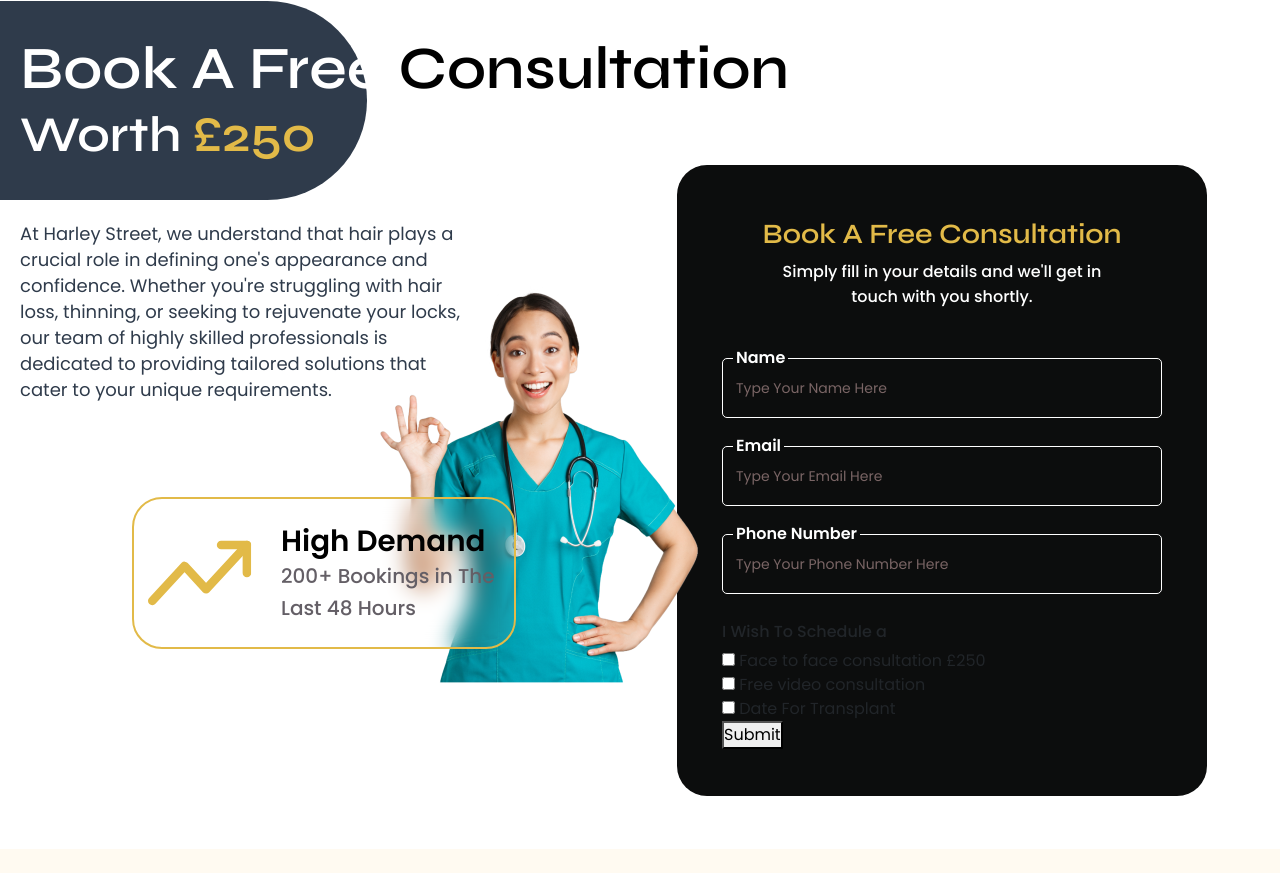
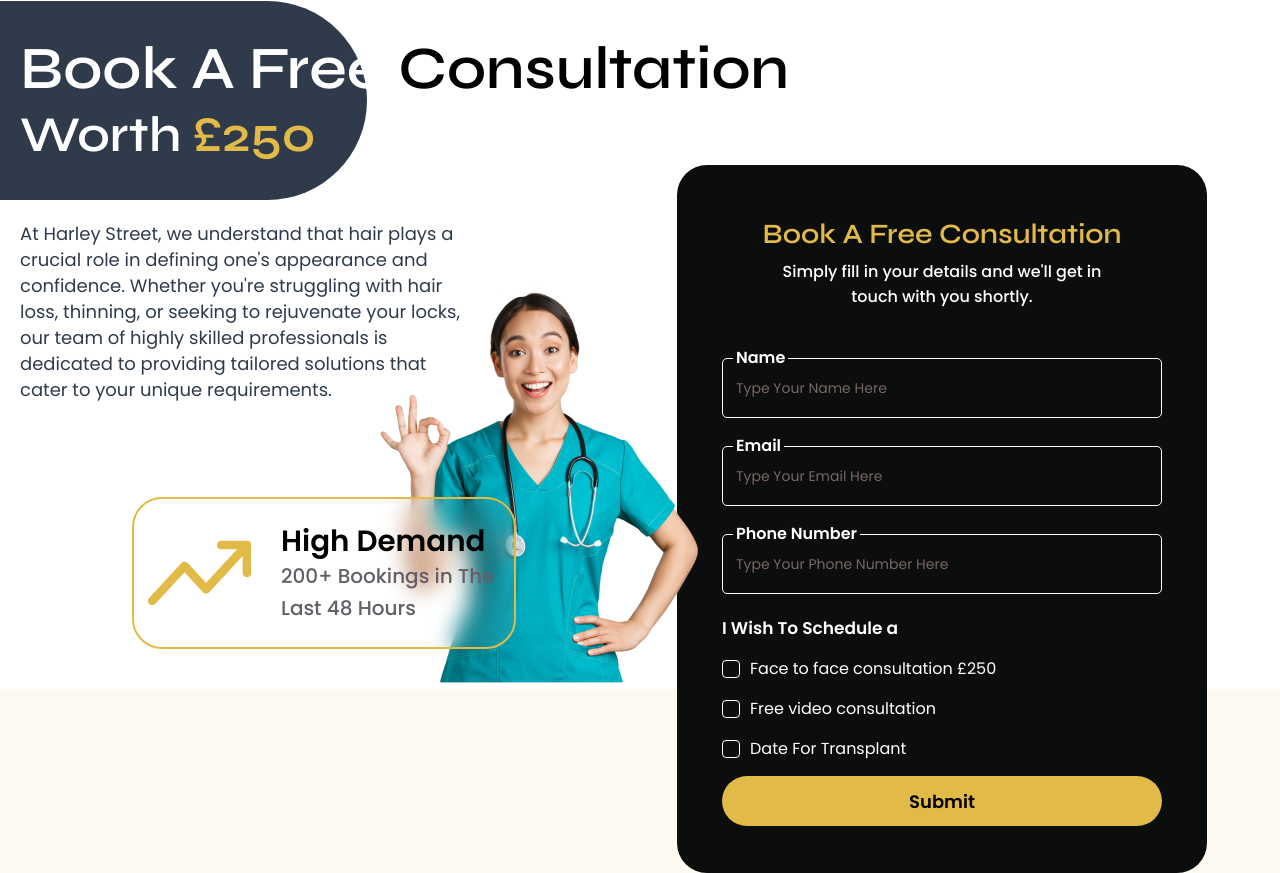
Before and after one commit to abdullahfi2189/harley-street, a plain HTML site: page index.html in a window 1280 px wide. Shown: the part 1550-2423 px from the top of the page. Before the commit the page ends 2399 px from the top, so only its background shows below. Drawn offline with nearby package versions, Linux system fonts and the light colour scheme.

Commit message:
modified

```diff
--- a/assets/scss/style.scss
+++ b/assets/scss/style.scss
@@ -350,8 +350,17 @@ ul {
 .book-consultation-section{
     background-color: #FFFFFF;
     padding-top: 113px;
-    padding-bottom: 53px;
-    position: relative;;
+    position: relative;
+    &::before{
+        content: '';
+        height: 184px;
+        padding-bottom: 0px;
+        z-index: 0;
+        position: absolute;
+        bottom: 0px;
+        width: 100%;
+        background: #FFFAF1
+    }
     &::after{
         content: '';
         background: #2F3B4B;
@@ -494,6 +503,21 @@ ul {
             margin: auto;
             margin-bottom: 49px;
         }
+        .submit-btn{
+            border-radius: 100px;
+            background: linear-gradient(0deg, #E2BA48 0%, #E2BA48 100%), #FFF;
+            height: 50px;
+            width: 100%;
+            color: #000;
+            text-align: center;
+            font-family: Poppins;
+            font-size: 18px;
+            font-style: normal;
+            font-weight: 600;
+            line-height: normal;
+            border: none;
+            outline: none;
+        }
     }
 }
 .hs-input {
@@ -534,4 +558,41 @@ ul {
         }
     }
 }
+
+.checkbox-group{
+    h6{
+        color: #FFF;
+        font-family: Poppins;
+        font-size: 17px;
+        font-style: normal;
+        font-weight: 600;
+        line-height: normal;
+        margin-top: -7px;
+        margin-bottom: 15px;
+    }
+    ul{
+        li{
+            display: flex;
+            align-items: flex-start;
+            justify-content: flex-start;
+            gap: 10px;
+            margin-bottom: 15px;
+            input{
+                margin-top: 4px;
+                height: 18px;
+                width: 18px;
+                background-color: transparent;
+                border: 1px solid #FFFFFF;
+            }
+        }
+    }
+    label{
+        color: #FFF;
+        font-family: Poppins;
+        font-size: 16px;
+        font-style: normal;
+        font-weight: 400;
+        line-height: normal;
+    }
+}
 /*-- book-consultation-section style end --*/
--- a/index.html
+++ b/index.html
@@ -192,12 +192,12 @@
                                     <div class="checkbox-group">
                                         <h6>I Wish To Schedule a</h6>
                                         <ul>
-                                            <li><input type="checkbox" name="option1"> <label for="option1">Face to face consultation £250</label></li>
-                                            <li><input type="checkbox" name="option2"> <label for="option2">Free video consultation</label></li>
-                                            <li><input type="checkbox" name="option3"> <label for="option3">Date For Transplant</label></li>
+                                            <li><input class="form-check-input" type="checkbox" name="option1"> <label for="option1">Face to face consultation £250</label></li>
+                                            <li><input class="form-check-input" type="checkbox" name="option2"> <label for="option2">Free video consultation</label></li>
+                                            <li><input class="form-check-input" type="checkbox" name="option3"> <label for="option3">Date For Transplant</label></li>
                                         </ul>
                                     </div>
-                                    <button type="submit">Submit</button>
+                                    <button class="submit-btn" type="submit">Submit</button>
                                 </form>
                             </div>
                         </div>
```
Also changed, not shown: assets/css/style.css.
